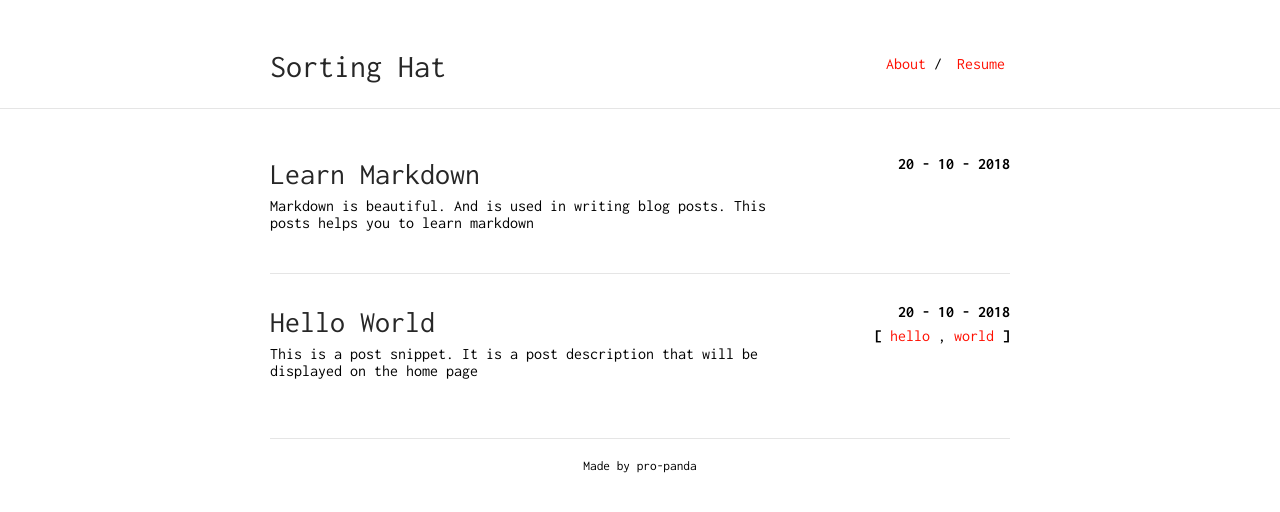
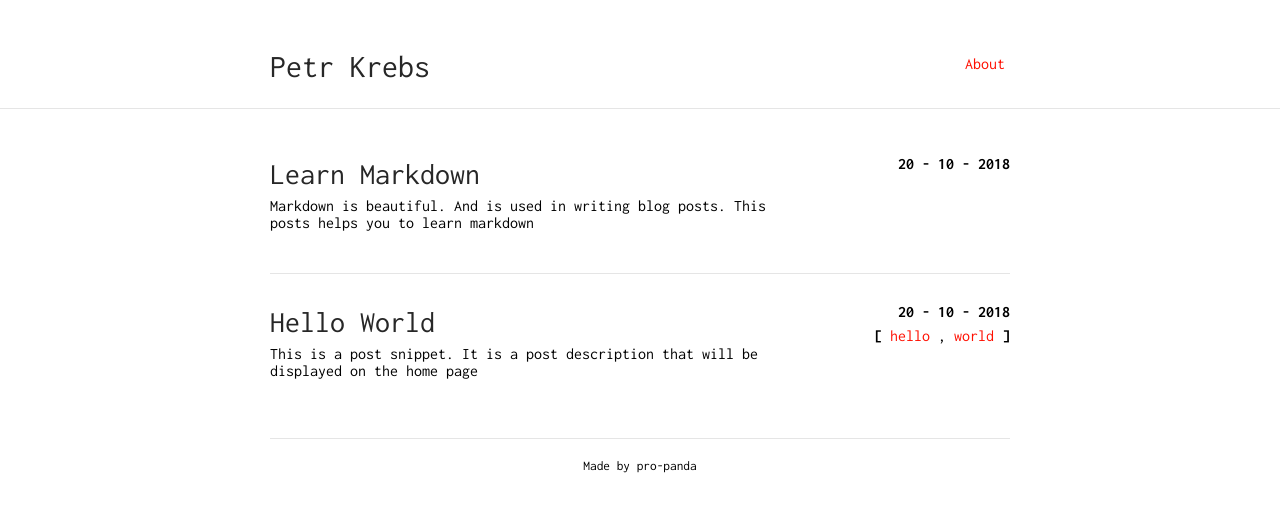
Before and after one commit to petr-k/petr-k.github.io, a Jekyll site: the page built from index.html, in a window 1280 px wide. Shown: the top 512 px of the page. Built offline with Jekyll 4.4.1, drawn with Linux system fonts in a browser that asks for light colours.

Commit message:
Fix config

```diff
--- a/_config.yml
+++ b/_config.yml
@@ -1,8 +1,8 @@
-title: Sorting Hat
-author: pro-panda
-subtitle: A wizardly wager
+title: Petr Krebs
+author: Petr Krebs
+subtitle: subtitle
 
-baseurl: "/sorting-hat"
+baseurl: ""
 
 markdown: kramdown
 
@@ -21,5 +21,3 @@
 navbar:
  - name: "About"
    link: "about"
- - name: "Resume"
-   link: "resume.pdf"
```
